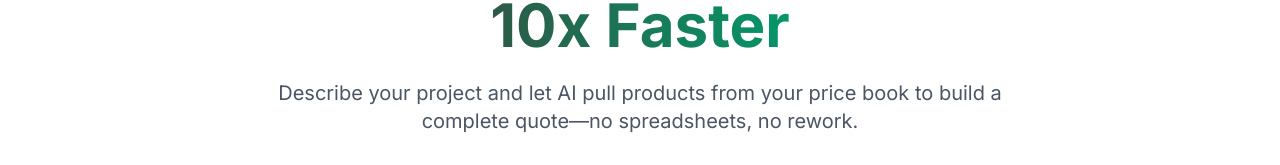
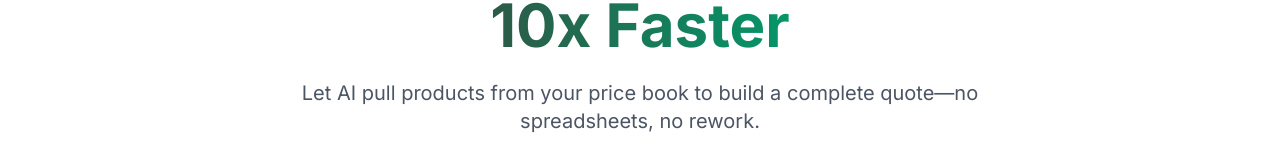
Before and after one commit to quotetree/ai-quote-builder-, a Next.js app: page / in a window 1280 px wide. Shown: the part 218-383 px from the top of the page. Built offline with nearby package versions, Linux system fonts and the light colour scheme; no server answers.

Commit message:
Shorten hero subheadline: remove 'Describe your project and'
- Hero subheadline now starts with 'Let AI pull products from your price book...'

```diff
--- a/components/LandingPageClient.tsx
+++ b/components/LandingPageClient.tsx
@@ -417,7 +417,7 @@ export default function LandingPageClient() {
             </span>
           </h2>
           <p className="text-xl text-gray-600 mb-8 max-w-3xl mx-auto">
-            Describe your project and let AI pull products from your price book to build a complete quote—no spreadsheets, no rework.
+            Let AI pull products from your price book to build a complete quote—no spreadsheets, no rework.
           </p>
 
           {/* CTA Buttons - Moved here */}
```
